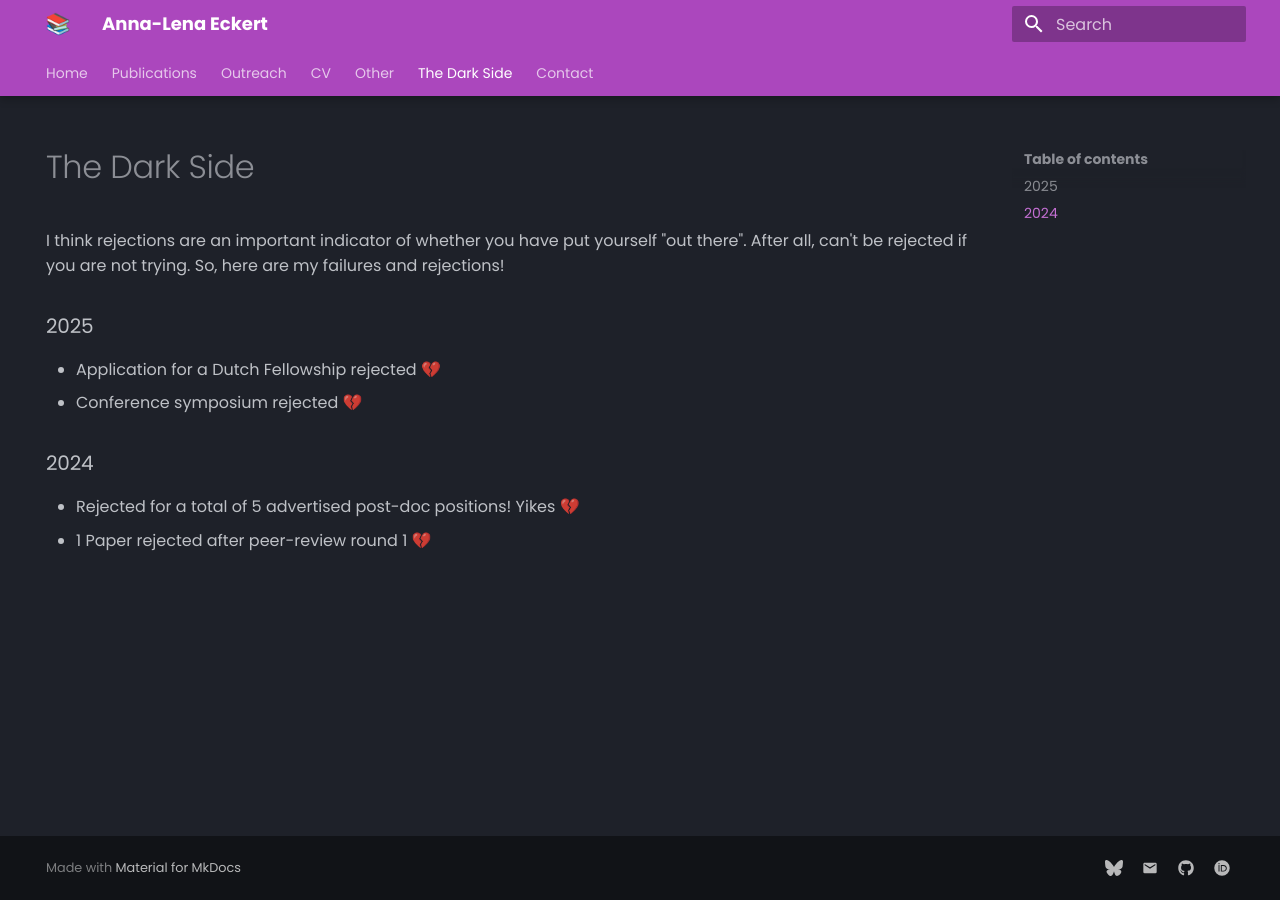
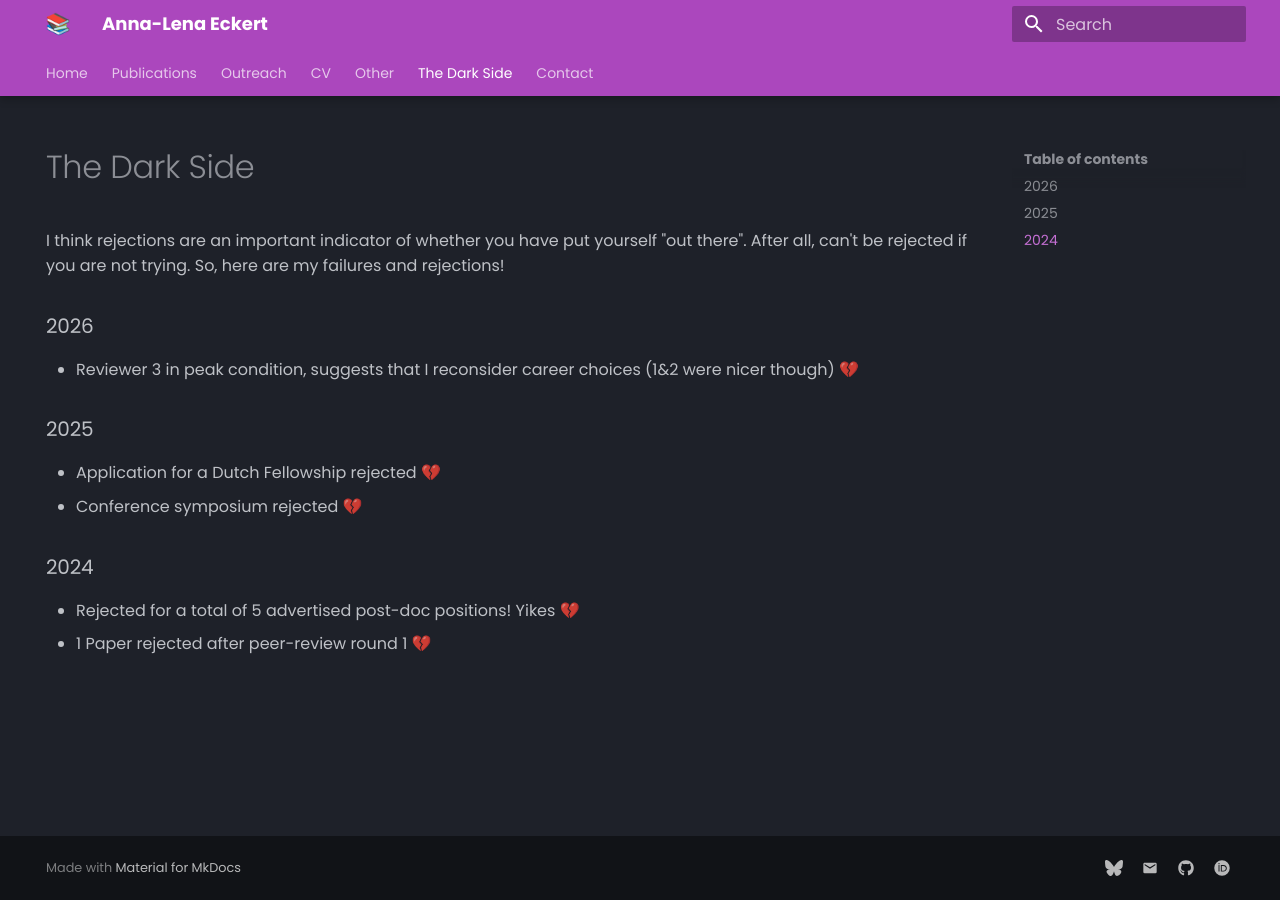
Before and after one commit to Eckertal/personal-website, an MkDocs documentation site: the page built from docs/dark_cv.md, in a window 1280 px wide. Built offline with MkDocs 1.6.1 and Material for MkDocs 9.7.7, drawn with Linux system fonts in a browser that asks for light colours.

Commit message:
new rejection

```diff
--- a/docs/dark_cv.md
+++ b/docs/dark_cv.md
@@ -4,6 +4,11 @@ hide:
 ---
 
 I think rejections are an important indicator of whether you have put yourself "out there". After all, can't be rejected if you are not trying. So, here are my failures and rejections!
+
+
+### 2026
+
+- Reviewer 3 in peak condition, suggests that I reconsider career choices (1&2 were nicer though) 💔
 
 
 ### 2025
```
